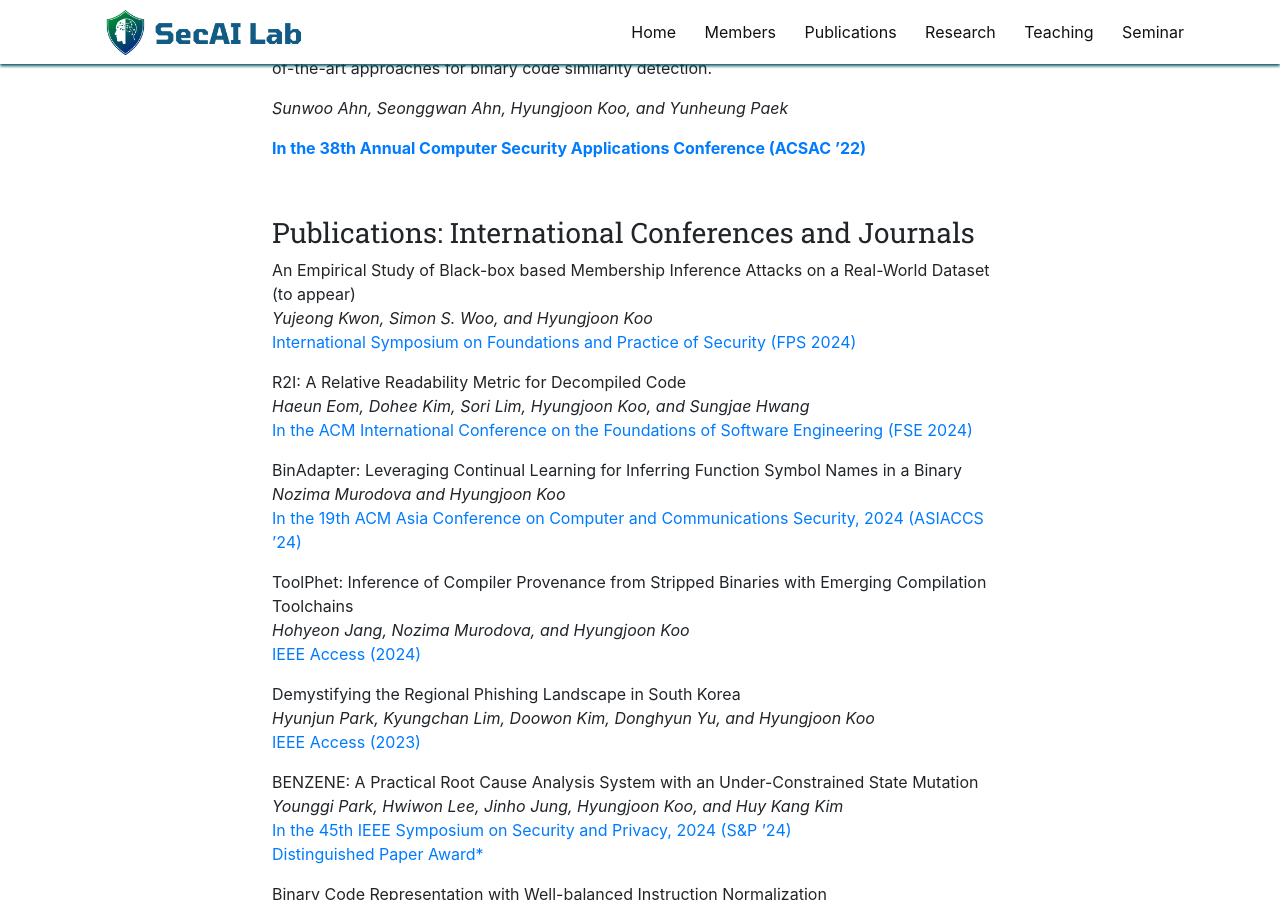
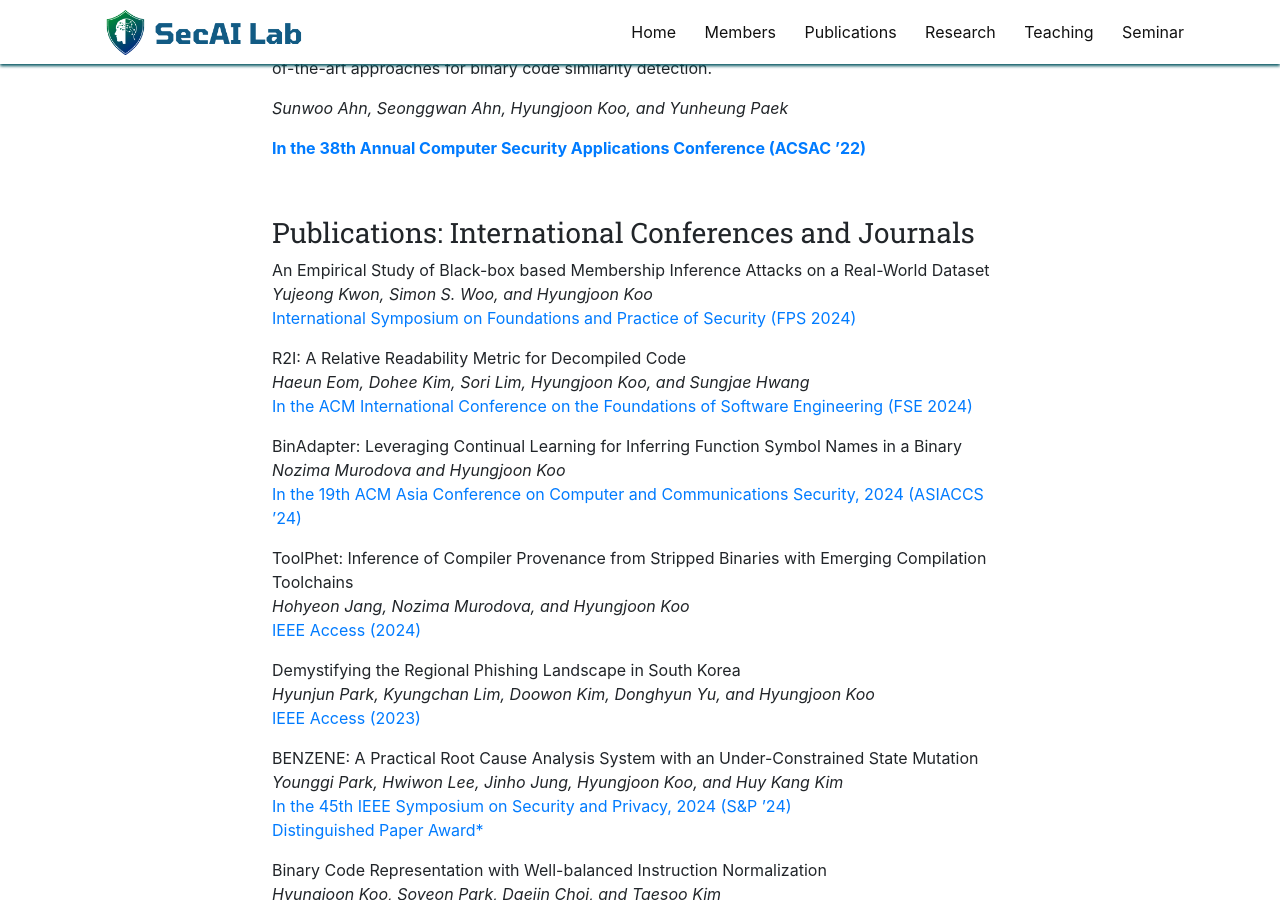
Before and after one commit to SecAI-Lab/secai-lab.github.io, a Jekyll site: the page built from pages/publications.md, in a window 1280 px wide and 900 px high, scrolled down 4022 px. Built offline with Jekyll 4.4.1, drawn with Linux system fonts in a browser that asks for light colours; nearby versions of some CDN libraries.

Commit message:
Update publist-conferences.yml

```diff
--- a/_data/publist-conferences.yml
+++ b/_data/publist-conferences.yml
@@ -1,4 +1,4 @@
-- title: "An Empirical Study of Black-box based Membership Inference Attacks on a Real-World Dataset (to appear)"
+- title: "An Empirical Study of Black-box based Membership Inference Attacks on a Real-World Dataset"
   image:
   description: "The recent advancements in artificial intelligence drive the
   widespread adoption of Machine-Learning-as-a-Service platforms, which
@@ -18,7 +18,7 @@
   accuracy of membership inference on members and non-members."
   authors: Yujeong Kwon, Simon S. Woo, and Hyungjoon Koo
   link:
-    url: to appear
+    url: https://easychair.org/publications/preprint/gP41/open
     display: International Symposium on Foundations and Practice of Security (FPS 2024)
   highlight: 0
   news2:
```
